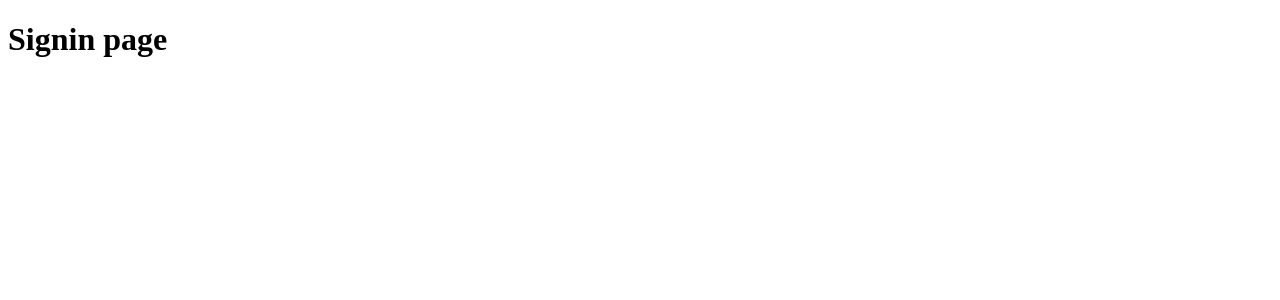
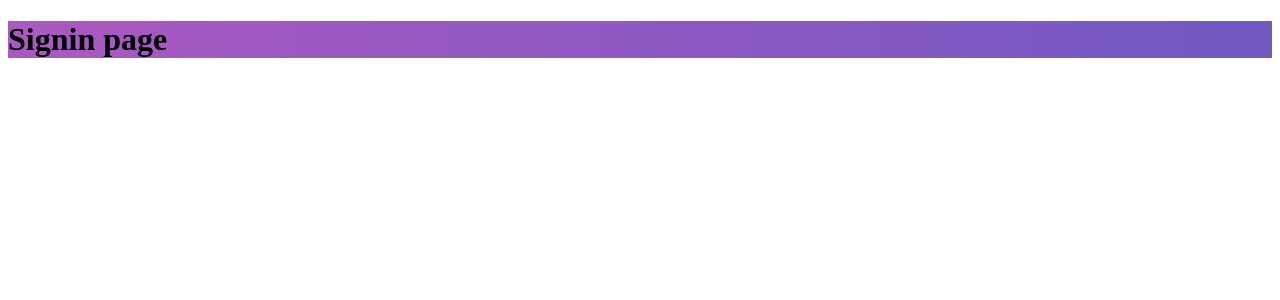
Before and after one commit to barreirabruno/gobarberfront, a React (Create React App) app: page / in a window 1280 px wide. Shown: the top 300 px of the page. Built offline with nearby package versions, Linux system fonts and the light colour scheme.

Commit message:
Layouts per page

```diff
--- a/package.json
+++ b/package.json
@@ -10,7 +10,8 @@
     "react-dom": "^16.9.0",
     "react-router-dom": "^5.0.1",
     "react-scripts": "3.1.1",
-    "reactotron-react-js": "^3.3.2"
+    "reactotron-react-js": "^3.3.2",
+    "styled-components": "^4.3.2"
   },
   "scripts": {
     "start": "react-scripts start",
--- /dev/null
+++ b/src/Pages/_layouts/auth/index.js
@@ -0,0 +1,12 @@
+import React from 'react';
+import PropTypes from 'prop-types';
+
+import { Wrapper } from './styles';
+
+export default function AuthLayout({ children }) {
+  return <Wrapper>{children}</Wrapper>;
+}
+
+AuthLayout.propTypes = {
+  children: PropTypes.element.isRequired,
+};
--- /dev/null
+++ b/src/Pages/_layouts/auth/styles.js
@@ -0,0 +1,6 @@
+import styled from 'styled-components';
+
+export const Wrapper = styled.div`
+  height: 100%;
+  background: linear-gradient(-90deg, #7159c1, #ab59c1);
+`;
--- /dev/null
+++ b/src/Pages/_layouts/default/index.js
@@ -0,0 +1,12 @@
+import React from 'react';
+import PropTypes from 'prop-types';
+
+import { Wrapper } from './styles';
+
+export default function DefaultLayout({ children }) {
+  return <Wrapper>{children}</Wrapper>;
+}
+
+DefaultLayout.propTypes = {
+  children: PropTypes.element.isRequired,
+};
--- /dev/null
+++ b/src/Pages/_layouts/default/styles.js
@@ -0,0 +1,6 @@
+import styled from 'styled-components';
+
+export const Wrapper = styled.div`
+  height: 100%;
+  background: #333;
+`;
--- a/src/routes/Route.js
+++ b/src/routes/Route.js
@@ -1,6 +1,9 @@
 import React from 'react';
 import PropTypes from 'prop-types';
 import { Route, Redirect } from 'react-router-dom';
+
+import AuthLayout from '../Pages/_layouts/auth';
+import DefaultLayout from '../Pages/_layouts/default';
 
 export default function RouteWrapper({
   component: Component,
@@ -17,7 +20,18 @@
     return <Redirect to="dashboard" />;
   }
 
-  return <Route {...rest} component={Component} />;
+  const Layout = signed ? DefaultLayout : AuthLayout;
+
+  return (
+    <Route
+      {...rest}
+      render={props => (
+        <Layout>
+          <Component {...props} />
+        </Layout>
+      )}
+    />
+  );
 }
 
 RouteWrapper.propTypes = {
```
Also changed, not shown: 1 other file (tests, documents, lock files or other folders).
